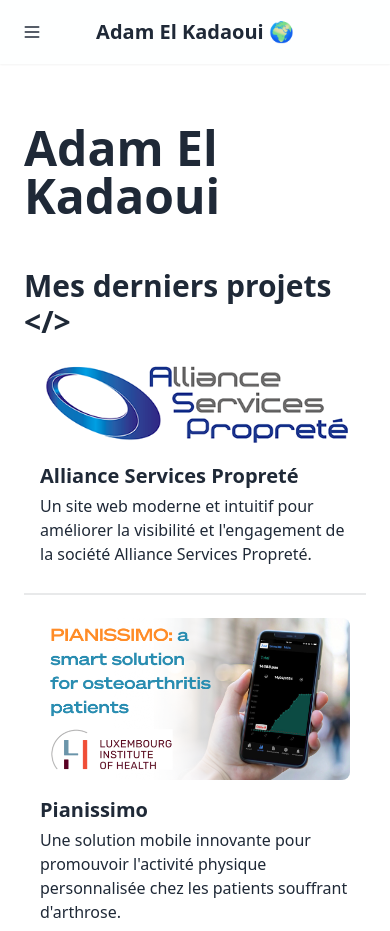
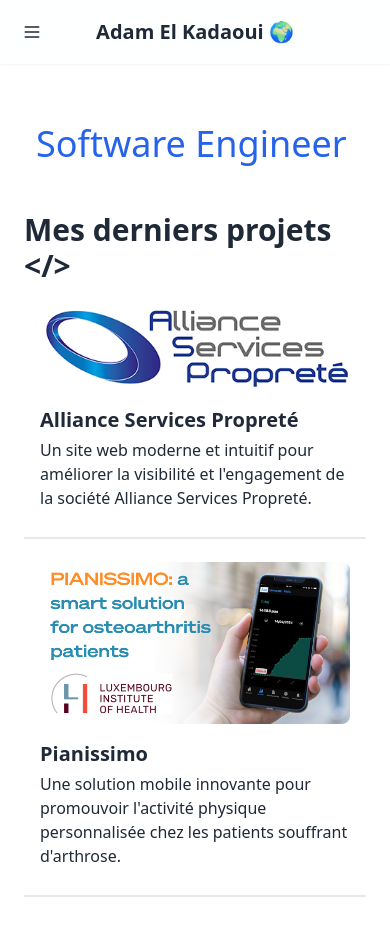
Before and after one commit to adamelkadaoui/adamelkadaoui.github.io, an Astro site: page / in a window 390 px wide. Shown: the top 931 px of the page. Built offline with nearby package versions, Linux system fonts and the light colour scheme; Astro itself is replaced by a stand-in of ours.

Commit message:
refactor: hide name on mobile device in index.astro

```diff
--- a/src/pages/index.astro
+++ b/src/pages/index.astro
@@ -14,9 +14,9 @@
 <BaseLayout sideBarActiveItemID="home">
   <div class="pb-12 mt-5">
     <div class="flex items-center space-x-3">
-      <div class="text-5xl font-bold">Adam El Kadaoui</div>
+      <div class="text-5xl hidden sm:inline font-bold">Adam El Kadaoui</div>
       <span class="text-4xl hidden sm:inline self-end">|</span>
-      <span class="text-4xl text-blue-600 hidden sm:inline self-end">Software Engineer</span>
+      <span class="text-4xl text-blue-600 sm:inline self-end">Software Engineer</span>
     </div>
   </div>
 
```
